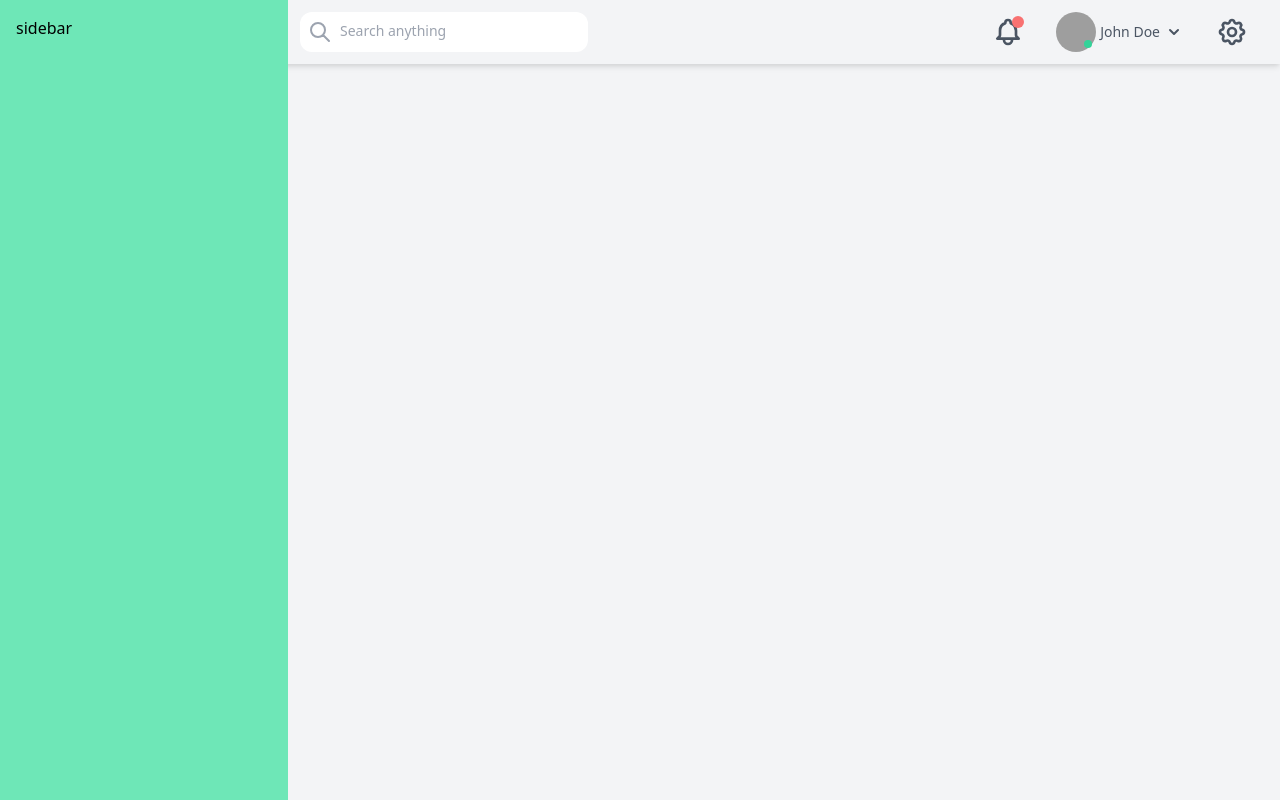
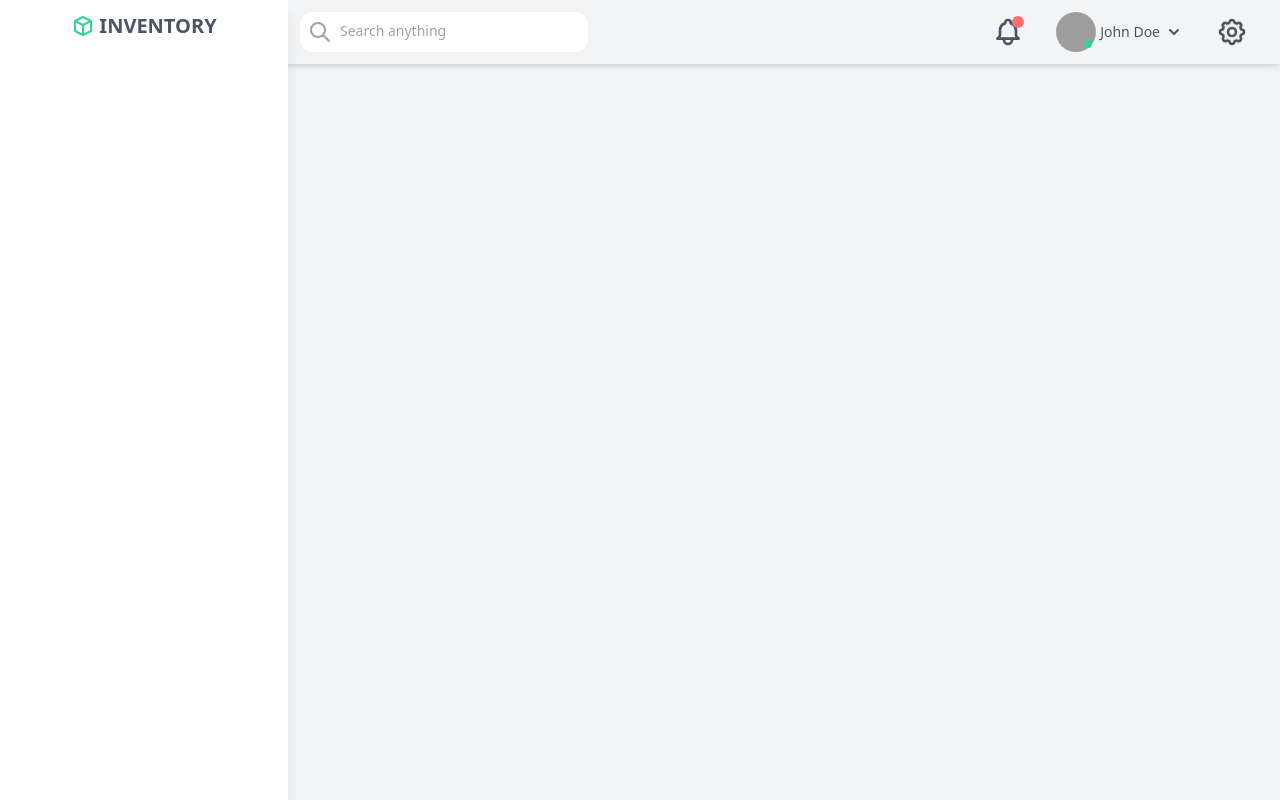
Before and after one commit to 0xMahabub/inventory-dashboard, a plain HTML site: page index.html in a window 1280 px wide. Drawn offline with nearby package versions, Linux system fonts and the light colour scheme; grey boxes are pictures that could not be loaded.

Commit message:
sidenav logo

```diff
--- a/index.html
+++ b/index.html
@@ -12,7 +12,7 @@
 </head>
 <body>
     <!--Body wrapper-->
-    <div class="bg-gray-100 h-screen w-full">
+    <div class="bg-gray-100 min-h-screen w-full">
         <!--Navbar-->
         <div class="flex fixed items-center justify-between w-full h-16  px-8 py-0 shadow-md pl-72">
             <div id="searchbar" class="flex items-center justify-items-start h-10">
@@ -71,8 +71,13 @@
         <!--/Navbar-->
 
         <!--Side Navigation-->
-        <div class="fixed top-0 left-0 min-h-full w-72 bg-green-300 px-4 py-4">
-            <p>sidebar</p>
+        <div class="fixed top-0 left-0 min-h-full w-72 bg-white px-6 py-3 shadow-lg">
+           <div class="logo_area text-xl font-bold uppercase text-gray-600 flex items-center justify-center gap-1">
+                <svg xmlns="http://www.w3.org/2000/svg" class="h-6 w-6 text-green-400" fill="none" viewBox="0 0 24 24" stroke="currentColor">
+                    <path stroke-linecap="round" stroke-linejoin="round" stroke-width="2" d="M20 7l-8-4-8 4m16 0l-8 4m8-4v10l-8 4m0-10L4 7m8 4v10M4 7v10l8 4" />
+                </svg>
+               inventory
+            </div>
         </div>
         <!--/Side Navigation-->
     </div>
```
